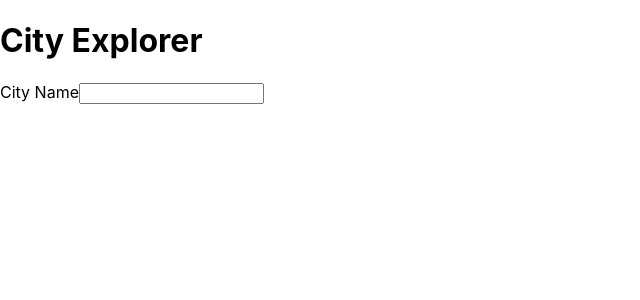
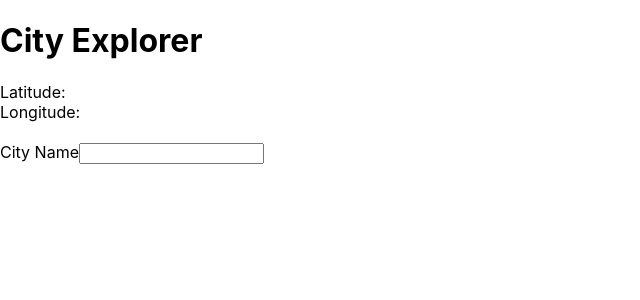
Before and after one commit to BenjaminSmall94/city-explorer, a React (Create React App) app: page / in a window 1280 px wide. Shown: the top 300 px of the page, without its empty margins (0-640 px from the left). Built offline with nearby package versions, Linux system fonts and the light colour scheme.

Commit message:
added form and API call to locationIQ

```diff
--- a/src/App.js
+++ b/src/App.js
@@ -1,18 +1,59 @@
 import React from 'react';
 import axios from 'axios';
 import Form from 'react-bootstrap/Form';
+import ListGroup from 'react-bootstrap/ListGroup';
 import './App.css';
 
 class App extends React.Component {
+  constructor(props) {
+    super(props);
+    this.state = {
+      cityData: [],
+      cityName: '',
+      error: false
+    }
+  }
+
+  requestCityInfo = async (e) => {
+    e.preventDefault();
+    try {
+      console.log(this.state.cityName);
+      let cityData = await axios.get(`https://us1.locationiq.com/v1/search.php?key=${process.env.REACT_APP_LOCATION_API_KEY}&q=${this.state.cityName}&format=json`)
+      this.setState({
+        error: false,
+        cityData: cityData.data[0]
+      });
+      console.log(cityData.data[0]);
+    } catch (error) {
+      console.log('Error: ', error);
+      console.log('Error Message: ', error.message)
+      this.setState({
+        error: true,
+        errorMessage: error.message
+      });
+    }
+  }
+
+  handleCityInput = e => {
+    this.setState({
+      cityName: e.target.value
+    });
+  }
 
   render() {
 
     return (
       <>
         <h1>City Explorer</h1>
-        <Form onSubmit={this.handleSubmit}>
-          <Form.Label htmlFor="city-name">City Name</Form.Label>
-          <Form.Control type="text" id="city-name" onInput="this.handleCityInput"></Form.Control>
+        <h2>{this.state.cityData.display_name}</h2>
+        <ListGroup>
+          <ListGroup.Item>Latitude: {this.state.cityData.lat}</ListGroup.Item>
+          <ListGroup.Item>Longitude: {this.state.cityData.lon}</ListGroup.Item>
+        </ListGroup>
+        <br />
+        <Form onSubmit={this.requestCityInfo}>
+          <Form.Label htmlFor="cityName">City Name</Form.Label>
+          <Form.Control type="text" id="cityName" onInput={this.handleCityInput}></Form.Control>
         </Form>
       </>
     );
```
